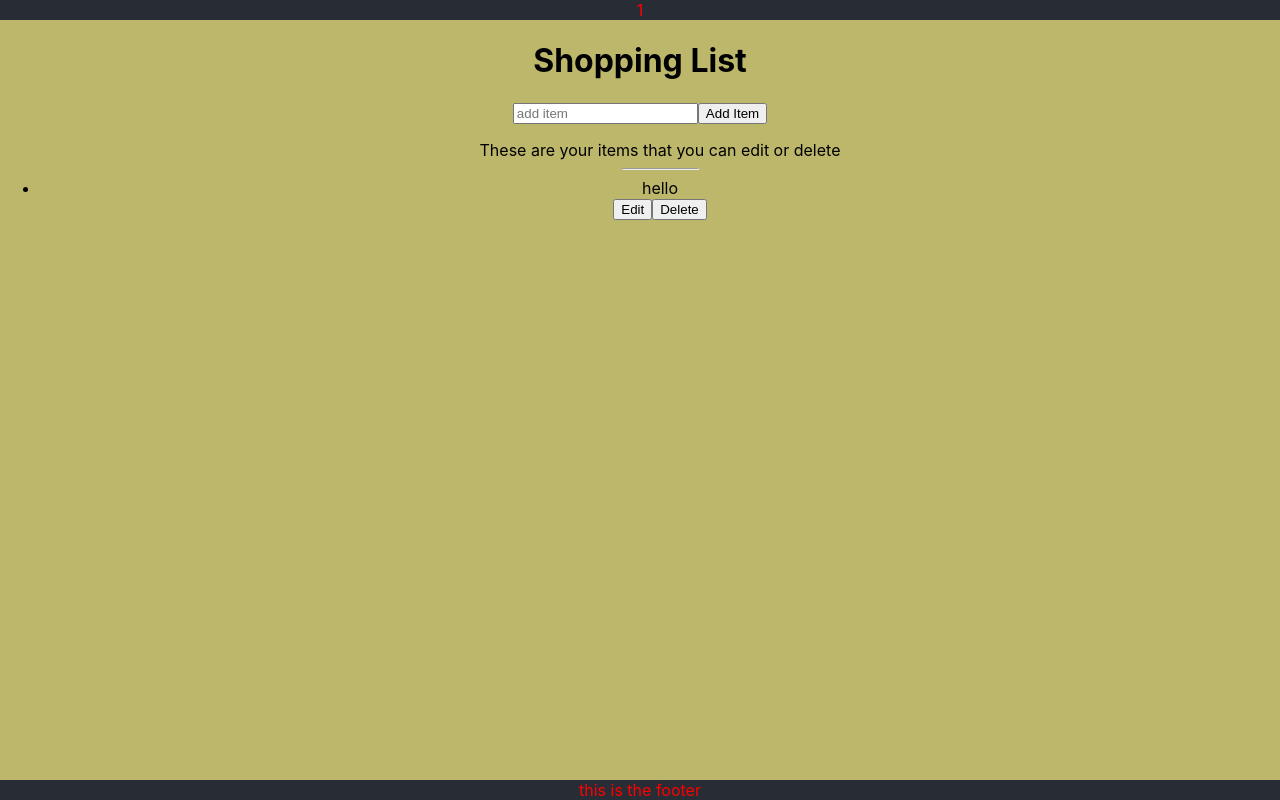
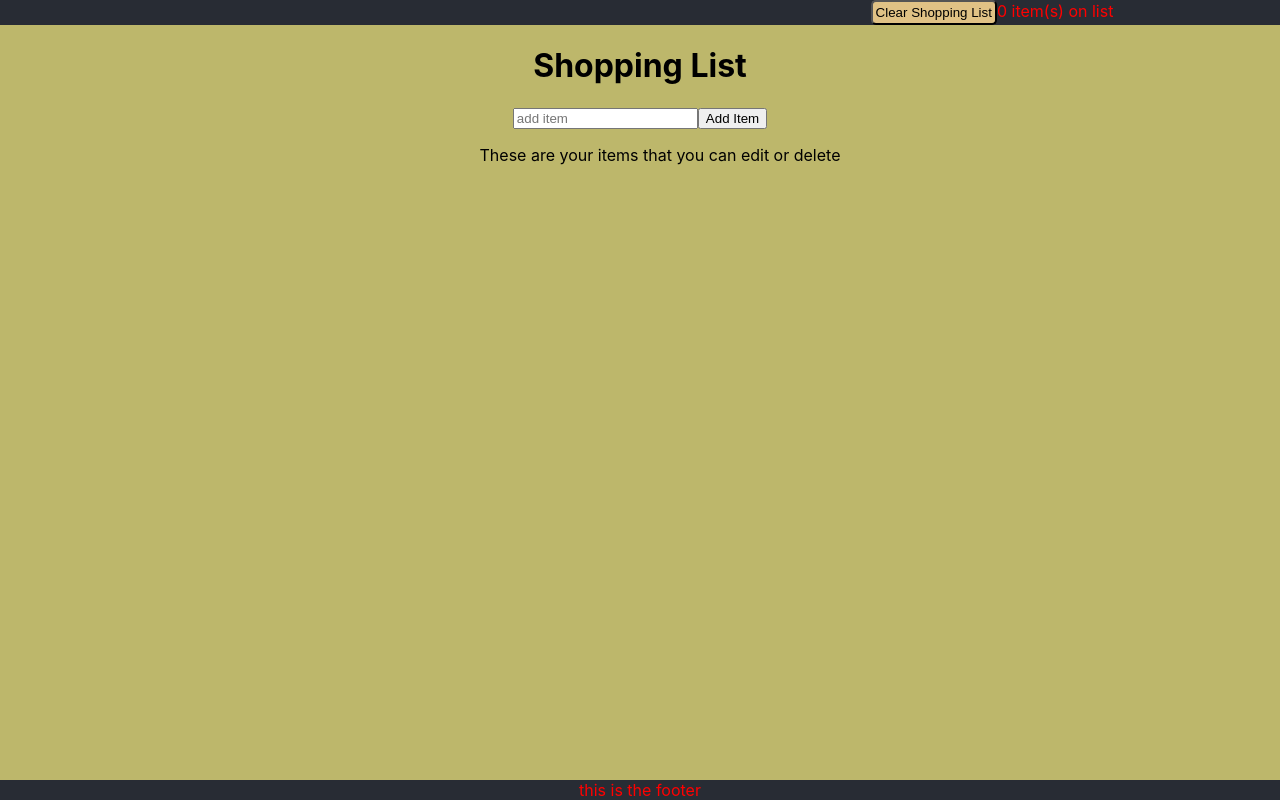
Before and after one commit to Gcrowder93/shoppinglist214, a React (Create React App) app: page / in a window 1280 px wide. Built offline with nearby package versions, Linux system fonts and the light colour scheme.

Commit message:
clear button works

```diff
--- a/src/ Context/ListContext.js
+++ b/src/ Context/ListContext.js
@@ -4,7 +4,7 @@ import { useReducer } from 'react';
 const ListContext = createContext();
 
 export const ListProvider = ({ children }) => {
-  const initialItems = [{ id: 0, text: 'hello' }];
+  const initialItems = [];
   const [items, dispatch] = useReducer(itemsReducer, initialItems);
 
   function itemsReducer(items, action) {
@@ -32,6 +32,11 @@ export const ListProvider = ({ children }) => {
       default: {
         throw Error(`Unknown action: ${action.type}`);
       }
+
+      case 'clear': {
+        return initialItems;
+        // return items.filter((item) => item.id !== action.id);
+      }
     }
   }
 
@@ -57,8 +62,15 @@ export const ListProvider = ({ children }) => {
     });
   };
 
+  const clear = (taskId) => {
+    dispatch({
+      type: 'clear',
+      id: taskId,
+    });
+  };
+
   return (
-    <ListContext.Provider value={{ items, add, edit, handleDelete }}>
+    <ListContext.Provider value={{ items, add, edit, handleDelete, clear }}>
       {children}
     </ListContext.Provider>
   );
--- a/src/App.js
+++ b/src/App.js
@@ -3,6 +3,7 @@ import './App.css';
 import Header from './Components/Header/Header';
 import Home from './Views/Home';
 import Footer from './Components/Footer/Footer';
+
 function App() {
   return (
     <ListProvider>
--- a/src/Components/Header/Header.js
+++ b/src/Components/Header/Header.js
@@ -1,12 +1,25 @@
 import { useList } from '../../ Context/ListContext';
 
 export default function Header() {
-  const { items } = useList();
+  const { items, clear } = useList();
 
   return (
     <header className="header">
       <div>
-        <span>{items.length}</span>
+        <button
+          style={{
+            marginLeft: '55%',
+            borderRadius: '5px',
+            backgroundColor: 'hsl(40, 60%, 70%)',
+            padding: '3px',
+          }}
+          onClick={() => {
+            clear({ type: 'clear' });
+          }}
+        >
+          Clear Shopping List
+        </button>
+        <span>{items.length} item(s) on list</span>
       </div>
     </header>
   );
--- a/src/Views/Home.js
+++ b/src/Views/Home.js
@@ -4,13 +4,13 @@ import AddItem from '../Components/Add/AddItem';
 import ItemList from '../Components/List/ItemList';
 
 export default function Home() {
-  const { items, add, edit, handleDelete } = useList();
+  const { items, add, edit, handleDelete, clear } = useList();
 
   return (
     <>
       <h1>Shopping List</h1>
       <AddItem addItem={add} newItems={items} />
-      <ItemList newItems={items} onEditItem={edit} onDeleteItem={handleDelete} />
+      <ItemList newItems={items} onEditItem={edit} onDeleteItem={handleDelete} clear={clear} />
     </>
   );
 }
```
